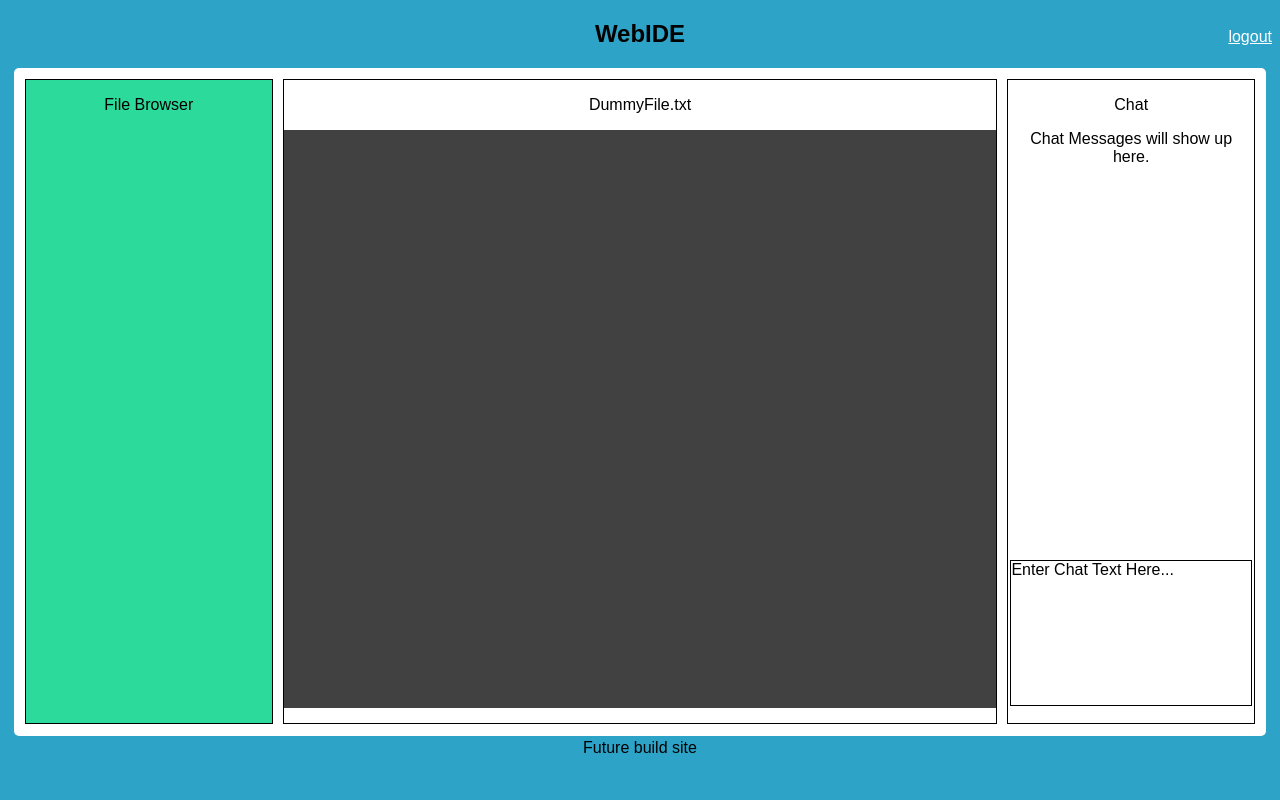
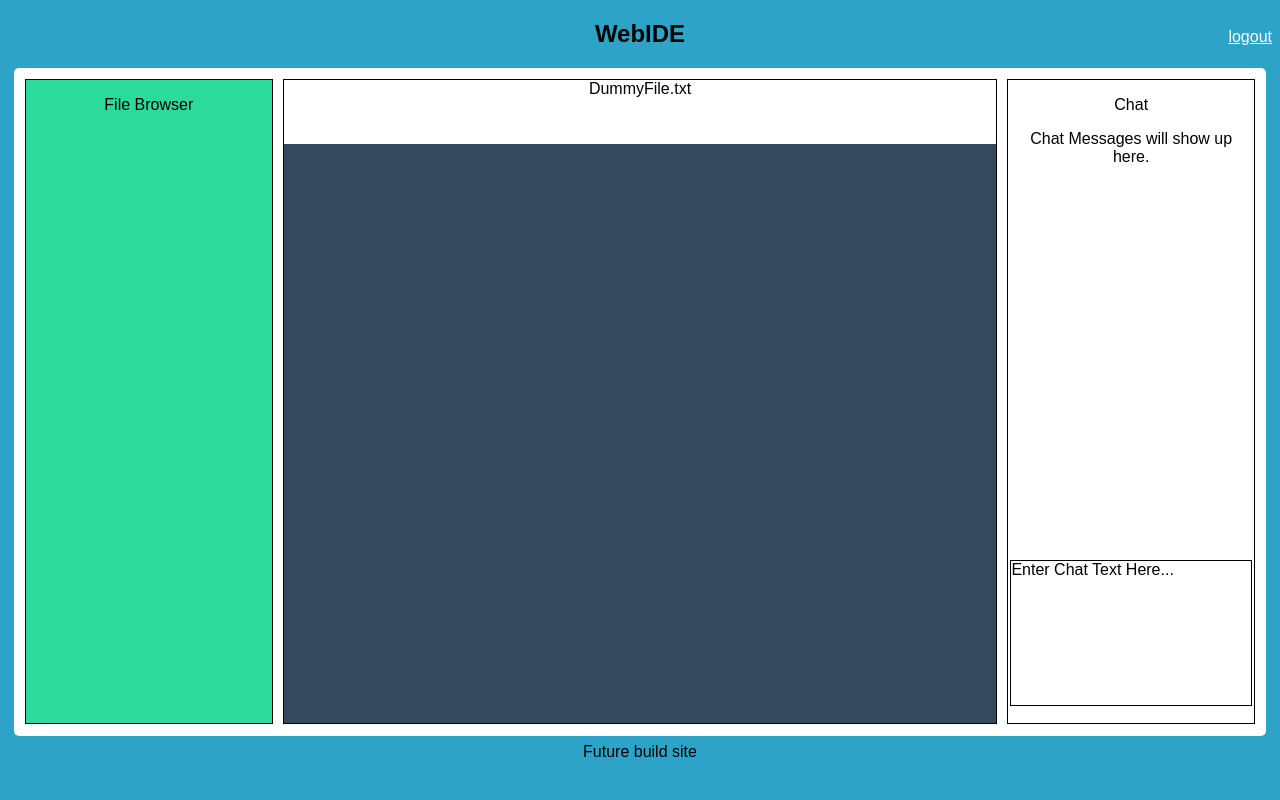
Before and after one commit to ddp34/WebIDEPodgurski2014, a Django app: page /web_ide/editor in a window 1280 px wide. Run offline with Django 3.2, Linux system fonts and the light colour scheme; a user stored in the database is signed in; data comes from the database, SQL or seed files in the repository; some libraries are stand-ins or nearby versions.

Commit message:
small style changes

```diff
--- a/webide/static/web_ide/style.css
+++ b/webide/static/web_ide/style.css
@@ -51,6 +51,11 @@ body {
 	  outline: black solid thin;
 }
 
+.filename {
+	  height: 10%;
+	  width: 100%;
+}
+
 .filecontentsview {
 		  height: 90%;
 		  width: 100%;
@@ -58,9 +63,9 @@ body {
 		  padding: 5px;
 		  text-align: left;
 		  font-family: "Courier New", Courier, monospace;
-		  font-size: 14pt;
-		  background-color: #414141;
-		  color: #FDFFC7;
+		  font-size: 12pt;
+		  background-color: #34495e;
+		  color: #ecf0f1;
 		  overflow: scroll;
 		  border: none;
 		  outline: none;
--- a/webide/templates/web_ide/editor.html
+++ b/webide/templates/web_ide/editor.html
@@ -11,8 +11,10 @@
 	</div>
 
 	<div class="centerpane">
-	  <p>DummyFile.txt</p>
-	  <textarea id="fileview" class="filecontentsview" spellcheck="false" contenteditable="true">{{ filetext }}</textarea>
+	  <div class="filename">
+	    DummyFile.txt
+	  </div>
+	  <textarea id="fileview" class="filecontentsview" spellcheck="false">{{ filetext }}</textarea>
 	</div>
 
 	<div class="rightpane">
```
